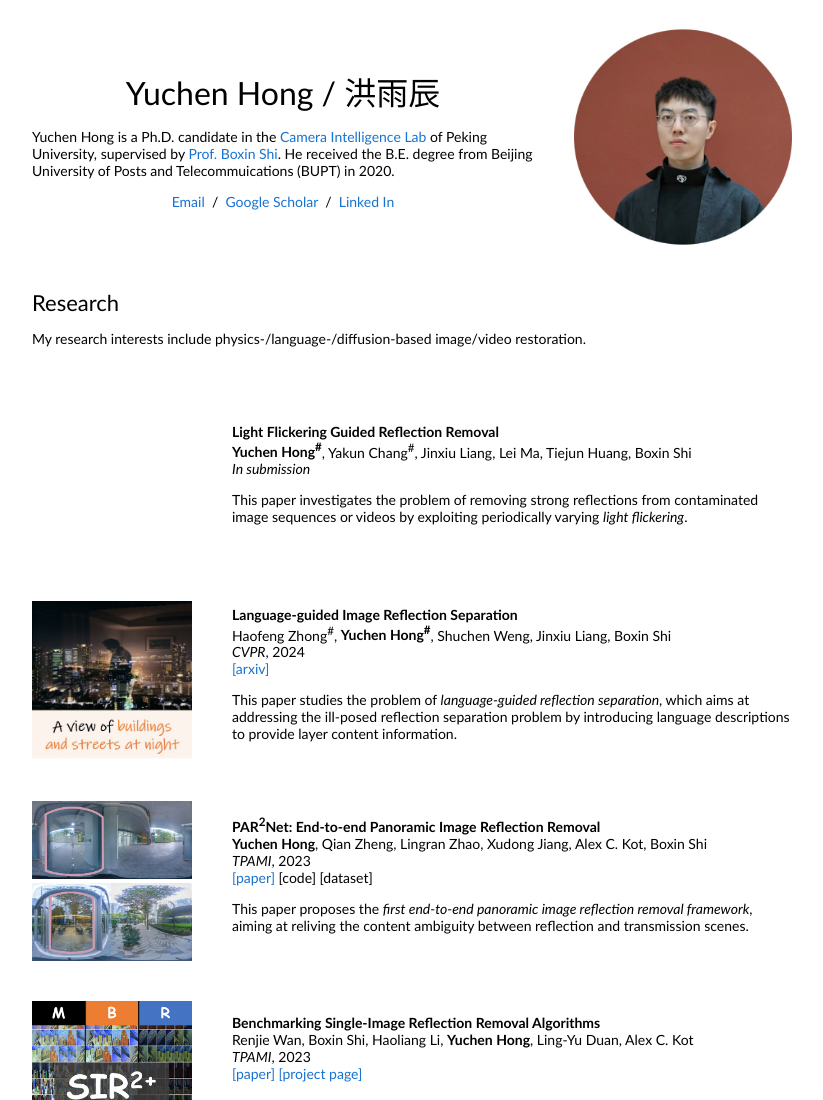
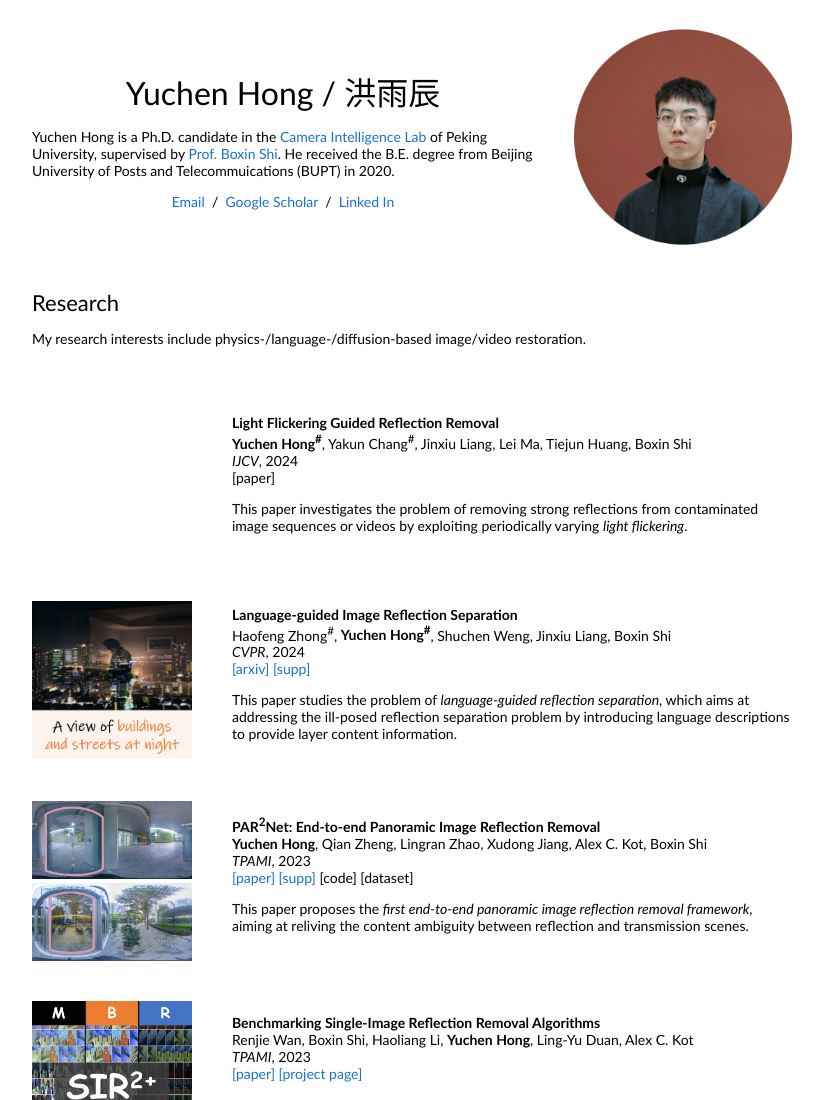
Before and after one commit to yuchen-hong/yuchen-hong.github.io, a plain HTML site: page index.html in a window 1280 px wide. Shown: the top 1100 px of the page, without its empty margins (228-1051 px from the left). Drawn offline with Linux system fonts and the light colour scheme; grey boxes are pictures that could not be loaded.

Commit message:
update240415

```diff
--- a/index.html
+++ b/index.html
@@ -64,8 +64,9 @@
               <br>
               <strong>Yuchen Hong<sup>#</sup></strong>, Yakun Chang<sup>#</sup>, Jinxiu Liang, Lei Ma, Tiejun Huang, Boxin Shi
               <br>
-              <em>In submission</em>
+              <em>IJCV</em>, 2024
               <br>
+              [paper]
               <p></p>
               <p>This paper investigates the problem of removing strong reflections from contaminated image sequences or videos by exploiting periodically varying <em>light flickering</em>.</p>
             </td>
@@ -97,7 +98,7 @@
               <br>
               <em>CVPR</em>, 2024
               <br>
-              <a href="https://arxiv.org/abs/2402.11874">[arxiv]</a>
+              <a href="https://arxiv.org/abs/2402.11874">[arxiv]</a> <a href="paper/cvpr24_supp.pdf">[supp]</a>
               <p></p>
               <p>This paper studies the problem of <em>language-guided reflection separation</em>, which aims at addressing the ill-posed reflection separation problem by introducing language descriptions to provide layer content information.</p>
             </td>
@@ -130,7 +131,7 @@
               <br>
               <em>TPAMI</em>, 2023
               <br>
-              <a href="https://ieeexplore.ieee.org/abstract/document/10153662/">[paper]</a> [code] [dataset]
+              <a href="https://ieeexplore.ieee.org/abstract/document/10153662/">[paper]</a> <a href="paper/pami23_supp.pdf">[supp]</a> [code] [dataset]
               <p></p>
               <p>This paper proposes the <em>first end-to-end panoramic image reflection removal framework</em>, aiming at reliving the content ambiguity between reflection and transmission scenes.</p>
             </td>
```
Also changed, not shown: 2 other files.
